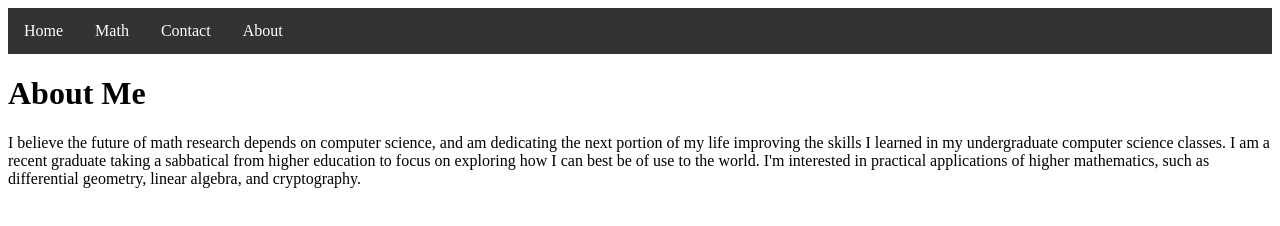
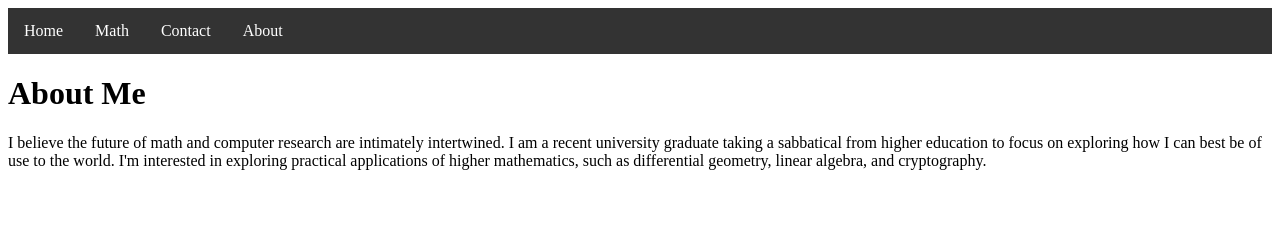
Before and after one commit to jvandeveer/jvandeveer.github.io, a plain HTML site: page About/index.html in a window 1280 px wide. Drawn offline with Linux system fonts and the light colour scheme.

Commit message:
Update index.html

```diff
--- a/About/index.html
+++ b/About/index.html
@@ -41,10 +41,9 @@ li a:hover {
 <h1>About Me</h1>
 
 </p>
-I believe the future of math research depends on computer science, and am dedicating the next portion of my life improving the
-skills I learned in my undergraduate computer science classes.
-I am a recent graduate taking a sabbatical from higher education to focus on exploring how I can best be of use to the world.
-I'm interested in practical applications of higher mathematics, such as differential geometry, linear algebra, and cryptography.
+I believe the future of math and computer research are intimately intertwined.
+I am a recent university graduate taking a sabbatical from higher education to focus on exploring how I can best be of use to the world.
+I'm interested in exploring practical applications of higher mathematics, such as differential geometry, linear algebra, and cryptography.
 </p>
 </body>
 </html>
```
